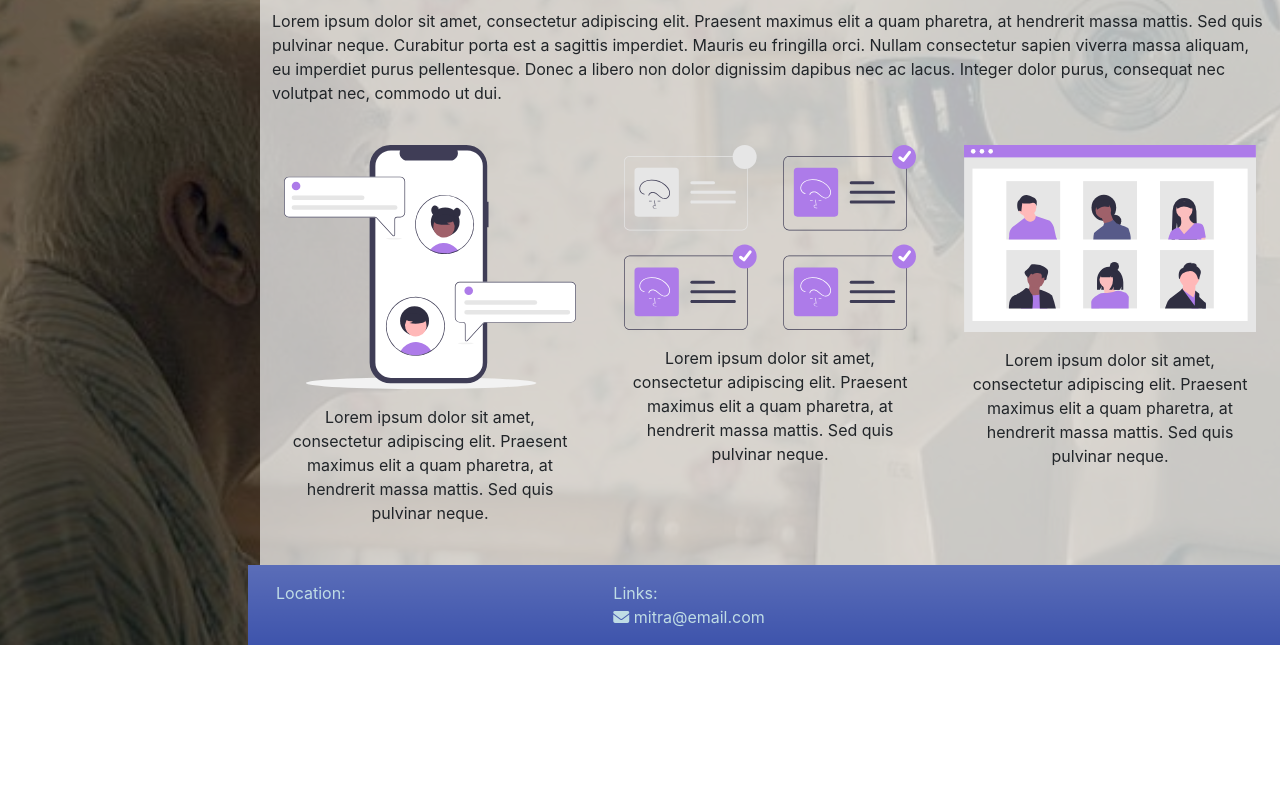
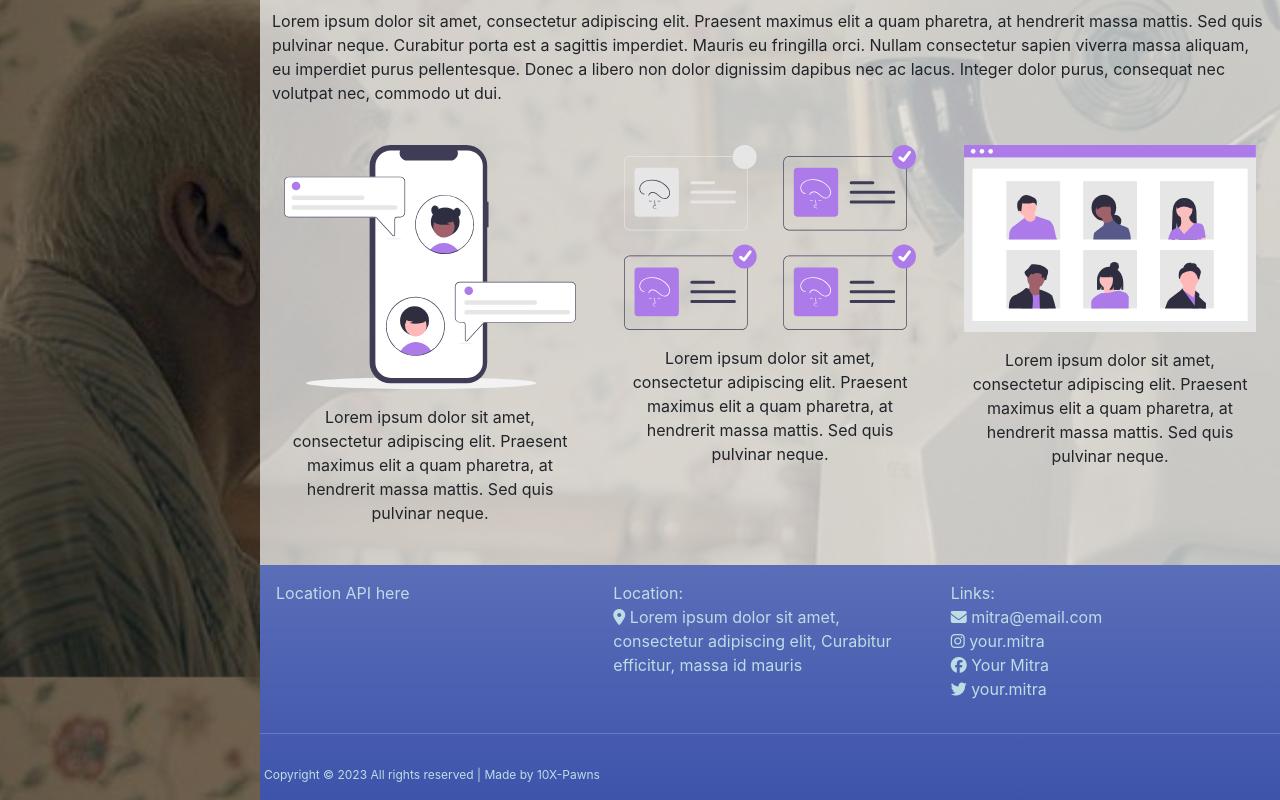
Before and after one commit to raoprer/Mitra-Website, a React (Create React App) app in the folder mitra/: page / in a window 1280 px wide. Shown: the part 923-1723 px from the top of the page. Before the commit the page ends 1568 px from the top, so only its background shows below. Built offline with nearby package versions, Linux system fonts and the light colour scheme; a web font is replaced by a local one.

Commit message:
Footer update

```diff
--- a/mitra/src/components/Footer.js
+++ b/mitra/src/components/Footer.js
@@ -4,22 +4,28 @@ const Footer = () => {
     return (
         <div>
             <section>
-                <div className='row'>
                 <div className='bg-gradient'>
                     <div className='row p-3'>
                         <div className='col-md-4'>
+                            Location API here
+                        </div>
+                        <div className='col-md-4'>
                             Location:<br/>
-
+                            <i class="fa-solid fa-location-dot"></i> Lorem ipsum dolor sit amet,
+                            consectetur adipiscing elit,
+                            Curabitur efficitur,
+                            massa id mauris
                         </div>
                         <div className='col-md-4'>
                             Links:<br/>
                             <i class="fa-solid fa-envelope"></i> mitra@email.com<br/>
-                            </div>
-                            <div className='col-md-4'>
-
+                            <i class="fa-brands fa-instagram"></i> your.mitra<br/>
+                            <i class="fa-brands fa-facebook"></i> Your Mitra<br/>
+                            <i class="fa-brands fa-twitter"></i> your.mitra<br/>
                         </div>
                     </div>
-                    </div>
+                    <hr/>
+                    <div className='row p-3 text-center' style={{fontSize:'12px'}}>Copyright © 2023 All rights reserved |  Made by 10X-Pawns</div>
                 </div>
             </section>
         </div>
--- /dev/null
+++ b/mitra/src/components/Posts.js
@@ -0,0 +1,11 @@
+import React from 'react';
+
+const Posts = () => {
+    return (
+        <div>
+            <div>Hello</div>
+        </div>
+    )
+}
+
+export default Posts;
--- a/mitra/src/components/Sidebar.js
+++ b/mitra/src/components/Sidebar.js
@@ -1,5 +1,6 @@
 import React from 'react';
 import logo from '../images/logo.png';
+import Posts from './Posts';
 
 const Sidebar = () => {
     return (
```
Lines whose indentation alone changed are shown as unchanged.
